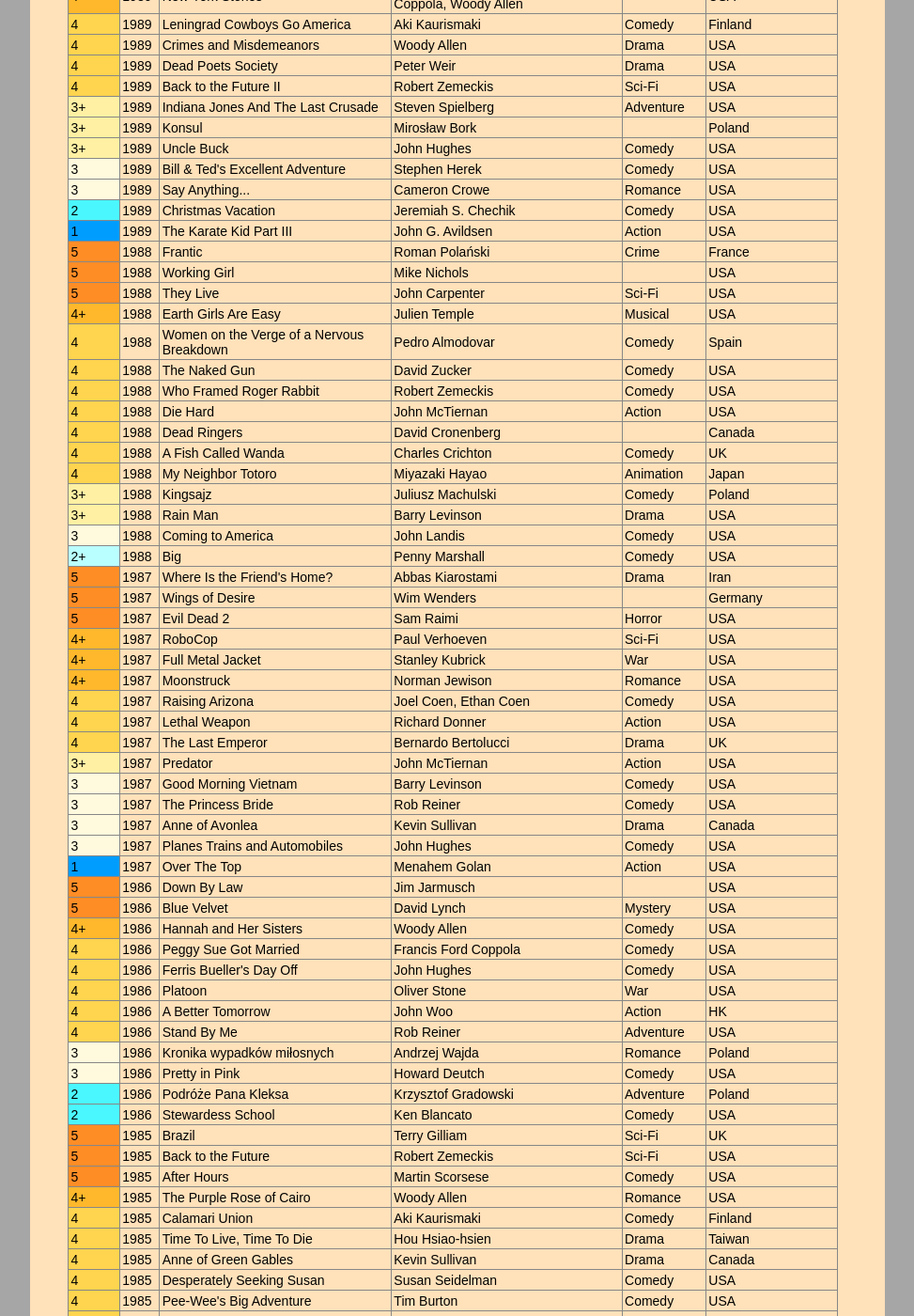
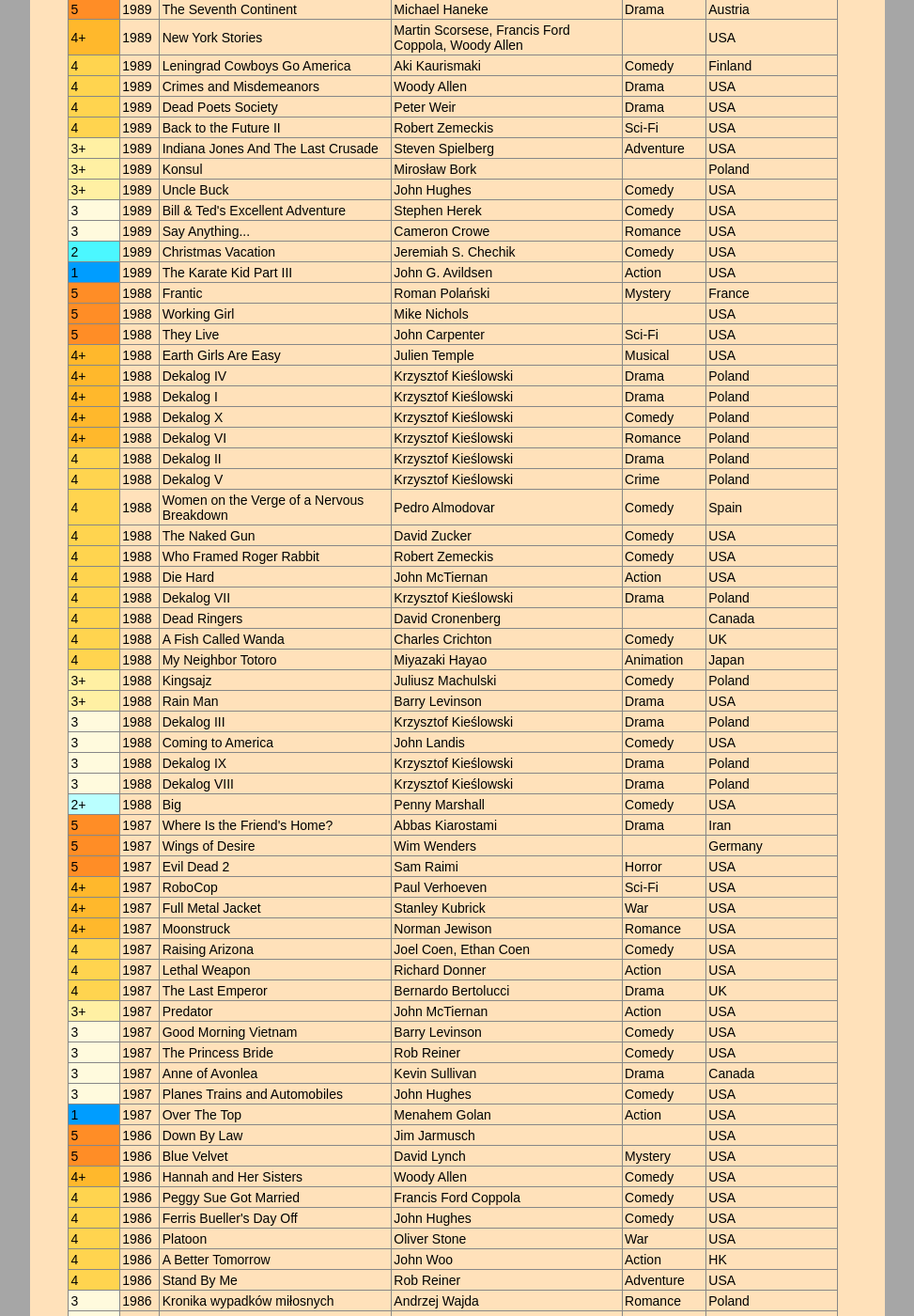
Before and after one commit to witbag/witbag.github.io, a Jekyll site: the page built from likes/index.html, in a window 1280 px wide and 1400 px high, scrolled down 14816 px. Shown: the whole window at 94% size, without its empty margins (153-1126 px from the left). Built offline with Jekyll 4.4.1, drawn with Linux system fonts in a browser that asks for light colours; some of the changed text lies outside the part shown.

Commit message:
Update index.html

```diff
--- a/likes/index.html
+++ b/likes/index.html
@@ -121,6 +121,7 @@
  <tr><td bgcolor=#fffadd>3</td><td>2018</td><td>Crazy Rich Asians</td><td>Jon M. Chu</td><td>Comedy</td><td>USA</td></tr>
  <tr><td bgcolor=#4bf7ff>2</td><td>2018</td><td>Homeland</td><td>Anindya Chatterjee</td><td>Drama</td><td>India, France</td></tr>
  <tr><td bgcolor=#ff8d26>5</td><td>2017</td><td>Get Out</td><td>Jordan Peele</td><td>Horror</td><td>USA</td></tr>
+ <tr><td bgcolor=#ffb82c>4+</td><td>2017</td><td>Thelma</td><td>Joachim Trier</td><td>&nbsp;</td><td>Norway</td></tr>
  <tr><td bgcolor=#ffd44f>4</td><td>2017</td><td>Three Billboards Outside Ebbing, Missouri</td><td>Martin McDonagh</td><td>Drama</td><td>USA, UK</td></tr>
  <tr><td bgcolor=#ffd44f>4</td><td>2017</td><td>Happy End</td><td>Michael Haneke</td><td>Drama</td><td>France</td></tr>
  <tr><td bgcolor=#ffd44f>4</td><td>2017</td><td>Okja </td><td>Bong Joon-ho</td><td>&nbsp;</td><td>South Korea, USA</td></tr>
@@ -488,6 +489,7 @@
  <tr><td bgcolor=#ffd44f>4</td><td>1999</td><td>Dogma</td><td>Kevin Smith</td><td>Comedy</td><td>USA</td></tr>
  <tr><td bgcolor=#ffd44f>4</td><td>1999</td><td>Dług</td><td>Krzysztof Krauze</td><td>Crime</td><td>Poland</td></tr>
  <tr><td bgcolor=#ffd44f>4</td><td>1999</td><td>Man On The Moon</td><td>Milos Forman</td><td>Comedy</td><td>USA</td></tr>
+ <tr><td bgcolor=#ffd44f>4</td><td>1999</td><td>Analyze This</td><td>Harold Ramis</td><td>Comedy</td><td>USA</td></tr>
  <tr><td bgcolor=#ffd44f>4</td><td>1999</td><td>The Sixth Sense</td><td>M. Night Shyamalan</td><td>Mystery</td><td>USA</td></tr>
  <tr><td bgcolor=#ffd44f>4</td><td>1999</td><td>The Matrix</td><td>Andy Wachowski, Lana Wachowski</td><td>Sci-Fi</td><td>USA</td></tr>
  <tr><td bgcolor=#fff0a3>3+</td><td>1999</td><td>Eyes Wide Shut </td><td>Stanley Kubrick</td><td>Mystery</td><td>USA</td></tr>
@@ -498,7 +500,7 @@
  <tr><td bgcolor=#fffadd>3</td><td>1999</td><td>Wild Wild West</td><td>Barry Sonnenfeld</td><td>Comedy</td><td>USA</td></tr>
  <tr><td bgcolor=#fffadd>3</td><td>1999</td><td>South Park: Bigger, Longer & Uncut</td><td>Trey Parker</td><td>Animation</td><td>USA</td></tr>
  <tr><td bgcolor=#fffadd>3</td><td>1999</td><td>The Blair Witch Project</td><td>Daniel Myrick, Eduardo Sanchez</td><td>Horror</td><td>USA</td></tr>
- <tr><td bgcolor=#4bf7ff>2</td><td>1999</td><td>Ogniem i mieczem</td><td>Jerzy Hoffman</td><td>Adventure</td><td>Poland</td></tr>
+ <tr><td bgcolor=#baffff>2+</td><td>1999</td><td>Ogniem i mieczem</td><td>Jerzy Hoffman</td><td>Adventure</td><td>Poland</td></tr>
  <tr><td bgcolor=#4bf7ff>2</td><td>1999</td><td>Alice In Wonderland</td><td>Nick Willing</td><td>Adventure</td><td>USA</td></tr>
  <tr><td bgcolor=#4bf7ff>2</td><td>1999</td><td>Human Traffic</td><td>Justin Kerrigan</td><td>&nbsp;</td><td>UK</td></tr>
  <tr><td bgcolor=#4bf7ff>2</td><td>1999</td><td>10 Things I Hate About You</td><td>Gil Junger</td><td>Romance</td><td>USA</td></tr>
@@ -700,20 +702,30 @@
  <tr><td bgcolor=#fffadd>3</td><td>1989</td><td>Say Anything...</td><td>Cameron Crowe</td><td>Romance</td><td>USA</td></tr>
  <tr><td bgcolor=#4bf7ff>2</td><td>1989</td><td>Christmas Vacation</td><td>Jeremiah S. Chechik</td><td>Comedy</td><td>USA</td></tr>
  <tr><td bgcolor=#009dff>1</td><td>1989</td><td>The Karate Kid Part III</td><td>John G. Avildsen</td><td>Action</td><td>USA</td></tr>
- <tr><td bgcolor=#ff8d26>5</td><td>1988</td><td>Frantic</td><td>Roman Polański</td><td>Crime</td><td>France</td></tr>
+ <tr><td bgcolor=#ff8d26>5</td><td>1988</td><td>Frantic</td><td>Roman Polański</td><td>Mystery</td><td>France</td></tr>
  <tr><td bgcolor=#ff8d26>5</td><td>1988</td><td>Working Girl</td><td>Mike Nichols</td><td>&nbsp;</td><td>USA</td></tr>
  <tr><td bgcolor=#ff8d26>5</td><td>1988</td><td>They Live</td><td>John Carpenter</td><td>Sci-Fi</td><td>USA</td></tr>
  <tr><td bgcolor=#ffb82c>4+</td><td>1988</td><td>Earth Girls Are Easy</td><td>Julien Temple</td><td>Musical</td><td>USA</td></tr>
+ <tr><td bgcolor=#ffb82c>4+</td><td>1988</td><td>Dekalog IV</td><td>Krzysztof Kieślowski</td><td>Drama</td><td>Poland</td></tr>
+ <tr><td bgcolor=#ffb82c>4+</td><td>1988</td><td>Dekalog I</td><td>Krzysztof Kieślowski</td><td>Drama</td><td>Poland</td></tr>
+ <tr><td bgcolor=#ffb82c>4+</td><td>1988</td><td>Dekalog X</td><td>Krzysztof Kieślowski</td><td>Comedy</td><td>Poland</td></tr>
+ <tr><td bgcolor=#ffb82c>4+</td><td>1988</td><td>Dekalog VI</td><td>Krzysztof Kieślowski</td><td>Romance</td><td>Poland</td></tr>
+ <tr><td bgcolor=#ffd44f>4</td><td>1988</td><td>Dekalog II</td><td>Krzysztof Kieślowski</td><td>Drama</td><td>Poland</td></tr>
+ <tr><td bgcolor=#ffd44f>4</td><td>1988</td><td>Dekalog V</td><td>Krzysztof Kieślowski</td><td>Crime</td><td>Poland</td></tr>
  <tr><td bgcolor=#ffd44f>4</td><td>1988</td><td>Women on the Verge of a Nervous Breakdown</td><td>Pedro Almodovar</td><td>Comedy</td><td>Spain</td></tr>
  <tr><td bgcolor=#ffd44f>4</td><td>1988</td><td>The Naked Gun</td><td>David Zucker</td><td>Comedy</td><td>USA</td></tr>
  <tr><td bgcolor=#ffd44f>4</td><td>1988</td><td>Who Framed Roger Rabbit</td><td>Robert Zemeckis</td><td>Comedy</td><td>USA</td></tr>
  <tr><td bgcolor=#ffd44f>4</td><td>1988</td><td>Die Hard</td><td>John McTiernan</td><td>Action</td><td>USA</td></tr>
+ <tr><td bgcolor=#ffd44f>4</td><td>1988</td><td>Dekalog VII</td><td>Krzysztof Kieślowski</td><td>Drama</td><td>Poland</td></tr>
  <tr><td bgcolor=#ffd44f>4</td><td>1988</td><td>Dead Ringers</td><td>David Cronenberg</td><td>&nbsp;</td><td>Canada</td></tr>
  <tr><td bgcolor=#ffd44f>4</td><td>1988</td><td>A Fish Called Wanda</td><td>Charles Crichton</td><td>Comedy</td><td>UK</td></tr>
  <tr><td bgcolor=#ffd44f>4</td><td>1988</td><td>My Neighbor Totoro</td><td>Miyazaki Hayao</td><td>Animation</td><td>Japan</td></tr>
  <tr><td bgcolor=#fff0a3>3+</td><td>1988</td><td>Kingsajz</td><td>Juliusz Machulski</td><td>Comedy</td><td>Poland</td></tr>
  <tr><td bgcolor=#fff0a3>3+</td><td>1988</td><td>Rain Man</td><td>Barry Levinson</td><td>Drama</td><td>USA</td></tr>
+ <tr><td bgcolor=#fffadd>3</td><td>1988</td><td>Dekalog III</td><td>Krzysztof Kieślowski</td><td>Drama</td><td>Poland</td></tr>
  <tr><td bgcolor=#fffadd>3</td><td>1988</td><td>Coming to America</td><td>John Landis</td><td>Comedy</td><td>USA</td></tr>
+ <tr><td bgcolor=#fffadd>3</td><td>1988</td><td>Dekalog IX</td><td>Krzysztof Kieślowski</td><td>Drama</td><td>Poland</td></tr>
+ <tr><td bgcolor=#fffadd>3</td><td>1988</td><td>Dekalog VIII</td><td>Krzysztof Kieślowski</td><td>Drama</td><td>Poland</td></tr>
  <tr><td bgcolor=#baffff>2+</td><td>1988</td><td>Big</td><td>Penny Marshall</td><td>Comedy</td><td>USA</td></tr>
  <tr><td bgcolor=#ff8d26>5</td><td>1987</td><td>Where Is the Friend's Home?</td><td>Abbas Kiarostami</td><td>Drama</td><td>Iran</td></tr>
  <tr><td bgcolor=#ff8d26>5</td><td>1987</td><td>Wings of Desire</td><td>Wim Wenders</td><td>&nbsp;</td><td>Germany</td></tr>
@@ -757,7 +769,7 @@
  <tr><td bgcolor=#fffadd>3</td><td>1985</td><td>The Goonies</td><td>Richard Donner</td><td>Comedy</td><td>USA</td></tr>
  <tr><td bgcolor=#fffadd>3</td><td>1985</td><td>Vabank II</td><td>Juliusz Machulski</td><td>Comedy</td><td>Poland</td></tr>
  <tr><td bgcolor=#fffadd>3</td><td>1985</td><td>The Coca-Cola Kid</td><td>Dušan Makavejev</td><td>Comedy</td><td>Australia</td></tr>
- <tr><td bgcolor=#4bf7ff>2</td><td>1985</td><td>Summer Rental</td><td>Carl Reiner</td><td>Comedy</td><td>USA</td></tr>
+ <tr><td bgcolor=#baffff>2+</td><td>1985</td><td>Summer Rental</td><td>Carl Reiner</td><td>Comedy</td><td>USA</td></tr>
  <tr><td bgcolor=#4bf7ff>2</td><td>1985</td><td>Better Off Dead...</td><td>Savage Steve Holland</td><td>Comedy</td><td>USA</td></tr>
  <tr><td bgcolor=#4bf7ff>2</td><td>1985</td><td>The Jewel of the Nile</td><td>Lewis Teague</td><td>Adventure</td><td>USA</td></tr>
  <tr><td bgcolor=#4bf7ff>2</td><td>1985</td><td>Brewster's Millions</td><td>Walter Hill</td><td>Comedy</td><td>USA</td></tr>
@@ -776,12 +788,12 @@
  <tr><td bgcolor=#ffd44f>4</td><td>1984</td><td>Iceman</td><td>Fred Schepisi</td><td>&nbsp;</td><td>USA</td></tr>
  <tr><td bgcolor=#ffd44f>4</td><td>1984</td><td>Police Academy</td><td>Hugh Wilson</td><td>Comedy</td><td>USA</td></tr>
  <tr><td bgcolor=#ffd44f>4</td><td>1984</td><td>Ghostbusters</td><td>Ivan Reitman</td><td>Comedy</td><td>USA</td></tr>
+ <tr><td bgcolor=#fff0a3>3+</td><td>1984</td><td>Seksmisja</td><td>Juliusz Machulski</td><td>Comedy</td><td>Poland</td></tr>
  <tr><td bgcolor=#fff0a3>3+</td><td>1984</td><td>Top Secret!</td><td>Jim Abrahams, David Zucker, Jerry Zucker</td><td>Comedy</td><td>USA</td></tr>
  <tr><td bgcolor=#fff0a3>3+</td><td>1984</td><td>Indiana Jones and the Temple of Doom</td><td>Steven Spielberg</td><td>Adventure</td><td>USA</td></tr>
  <tr><td bgcolor=#fffadd>3</td><td>1984</td><td>Akademia Pana Kleksa</td><td>Krzysztof Gradowski</td><td>Adventure</td><td>Poland</td></tr>
  <tr><td bgcolor=#fffadd>3</td><td>1984</td><td>Nothing Left to Do but Cry</td><td>Roberto Benigni, Massimo Troisi</td><td>Comedy</td><td>Italy</td></tr>
  <tr><td bgcolor=#fffadd>3</td><td>1984</td><td>Moscow on the Hudson</td><td>Paul Mazursky</td><td>Comedy</td><td>USA</td></tr>
- <tr><td bgcolor=#fffadd>3</td><td>1984</td><td>Seksmisja</td><td>Juliusz Machulski</td><td>Comedy</td><td>Poland</td></tr>
  <tr><td bgcolor=#fffadd>3</td><td>1984</td><td>Revenge Of The Nerds</td><td>Jeff Kanew</td><td>Comedy</td><td>USA</td></tr>
  <tr><td bgcolor=#fffadd>3</td><td>1984</td><td>Splash</td><td>Ron Howard</td><td>Romance</td><td>USA</td></tr>
  <tr><td bgcolor=#fffadd>3</td><td>1984</td><td>Footloose</td><td>Herbert Ross</td><td>Musical</td><td>USA</td></tr>
@@ -800,7 +812,7 @@
  <tr><td bgcolor=#ff8d26>5</td><td>1982</td><td>First Blood</td><td>Ted Kotcheff</td><td>Action</td><td>USA</td></tr>
  <tr><td bgcolor=#ffd44f>4</td><td>1982</td><td>Tootsie</td><td>Sydney Pollack</td><td>Comedy</td><td>USA</td></tr>
  <tr><td bgcolor=#ffd44f>4</td><td>1982</td><td>Fast Times At Ridgemont High</td><td>Amy Heckerling</td><td>Comedy</td><td>USA</td></tr>
- <tr><td bgcolor=#ffd44f>4</td><td>1982</td><td>E.T.</td><td>Steven Spielberg</td><td>Sci-Fi</td><td>USA</td></tr>
+ <tr><td bgcolor=#fff0a3>3+</td><td>1982</td><td>E.T.</td><td>Steven Spielberg</td><td>Sci-Fi</td><td>USA</td></tr>
  <tr><td bgcolor=#ff8d26>5</td><td>1981</td><td>Blow Out</td><td>Brian De Palma</td><td>Crime</td><td>USA</td></tr>
  <tr><td bgcolor=#ff8d26>5</td><td>1981</td><td>The Evil Dead</td><td>Sam Raimi</td><td>Horror</td><td>USA</td></tr>
  <tr><td bgcolor=#ff8d26>5</td><td>1981</td><td>Raiders of the Lost Ark</td><td>Steven Spielberg</td><td>Adventure</td><td>USA</td></tr>
@@ -810,8 +822,8 @@
  <tr><td bgcolor=#ffd44f>4</td><td>1981</td><td>Znachor</td><td>Jerzy Hoffman</td><td>Drama</td><td>Poland</td></tr>
  <tr><td bgcolor=#ffd44f>4</td><td>1981</td><td>Vabank</td><td>Juliusz Machulski</td><td>Comedy</td><td>Poland</td></tr>
  <tr><td bgcolor=#ffd44f>4</td><td>1981</td><td>Time Bandits</td><td>Terry Gilliam</td><td>Adventure</td><td>UK</td></tr>
- <tr><td bgcolor=#ffd44f>4</td><td>1981</td><td>Stripes</td><td>Ivan Reitman</td><td>Comedy</td><td>USA</td></tr>
  <tr><td bgcolor=#fff0a3>3+</td><td>1981</td><td>Southern Comfort</td><td>Walter Hill</td><td>Action</td><td>USA</td></tr>
+ <tr><td bgcolor=#fff0a3>3+</td><td>1981</td><td>Stripes</td><td>Ivan Reitman</td><td>Comedy</td><td>USA</td></tr>
  <tr><td bgcolor=#009dff>1</td><td>1981</td><td>Porky's</td><td>Bob Clark</td><td>Comedy</td><td>USA</td></tr>
  <tr><td bgcolor=#ff8d26>5</td><td>1980</td><td>Raging Bull</td><td>Martin Scorsese</td><td>Drama</td><td>USA</td></tr>
  <tr><td bgcolor=#ff8d26>5</td><td>1980</td><td>Altered States</td><td>Ken Russell</td><td>Horror</td><td>USA</td></tr>
@@ -870,8 +882,8 @@
  <tr><td bgcolor=#ff8d26>5</td><td>1973</td><td>Emperor of the North Pole</td><td>Robert Aldrich</td><td>Adventure</td><td>USA</td></tr>
  <tr><td bgcolor=#ff8d26>5</td><td>1973</td><td>The Holy Mountain</td><td>Alejandro Jodorowsky</td><td>&nbsp;</td><td>Mexico</td></tr>
  <tr><td bgcolor=#ff8d26>5</td><td>1973</td><td>Sleeper</td><td>Woody Allen</td><td>Sci-Fi</td><td>USA</td></tr>
- <tr><td bgcolor=#ff8d26>5</td><td>1973</td><td>American Graffiti</td><td>George Lucas</td><td>&nbsp;</td><td>USA</td></tr>
  <tr><td bgcolor=#ffb82c>4+</td><td>1973</td><td>Soylent Green</td><td>Richard Fleischer</td><td>Sci-Fi</td><td>USA</td></tr>
+ <tr><td bgcolor=#ffb82c>4+</td><td>1973</td><td>American Graffiti</td><td>George Lucas</td><td>&nbsp;</td><td>USA</td></tr>
  <tr><td bgcolor=#ffb82c>4+</td><td>1973</td><td>Mean Streets</td><td>Martin Scorsese</td><td>Crime</td><td>USA</td></tr>
  <tr><td bgcolor=#ffd44f>4</td><td>1973</td><td>Iluminacja</td><td>Krzysztof Zanussi</td><td>&nbsp;</td><td>Poland</td></tr>
  <tr><td bgcolor=#ffd44f>4</td><td>1973</td><td>Charley Varrick</td><td>Don Siegel</td><td>Action</td><td>USA</td></tr>
@@ -968,9 +980,10 @@
  <tr><td bgcolor=#ff8d26>5</td><td>1958</td><td>Cairo Station</td><td>Youssef Chahine</td><td>Drama</td><td>Egypt</td></tr>
  <tr><td bgcolor=#ff8d26>5</td><td>1958</td><td>Popiół i diament</td><td>Andrzej Wajda</td><td>&nbsp;</td><td>Poland</td></tr>
  <tr><td bgcolor=#ff6b26>5+</td><td>1957</td><td>Paths of Glory</td><td>Stanley Kubrick</td><td>War</td><td>USA</td></tr>
+ <tr><td bgcolor=#ff8d26>5</td><td>1957</td><td>Wild Strawberries</td><td>Ingmar Bergman</td><td>Drama</td><td>Sweden</td></tr>
  <tr><td bgcolor=#ffb82c>4+</td><td>1957</td><td>Eroica</td><td>Andrzej Munk</td><td>Comedy</td><td>Poland</td></tr>
  <tr><td bgcolor=#ffd44f>4</td><td>1957</td><td>12 Angry Men</td><td>Sidney Lumet</td><td>Drama</td><td>USA</td></tr>
- <tr><td bgcolor=#ff8d26>5</td><td>1956</td><td>Kanał</td><td>Andrzej Wajda</td><td>War</td><td>Poland</td></tr>
+ <tr><td bgcolor=#ffb82c>4+</td><td>1956</td><td>Kanał</td><td>Andrzej Wajda</td><td>War</td><td>Poland</td></tr>
  <tr><td bgcolor=#ffd44f>4</td><td>1956</td><td>Invasion of the Body Snatchers</td><td>Don Siegel</td><td>Sci-Fi</td><td>USA</td></tr>
  <tr><td bgcolor=#ffd44f>4</td><td>1956</td><td>The Searchers</td><td>John Ford</td><td>Western</td><td>USA</td></tr>
  <tr><td bgcolor=#ff8d26>5</td><td>1955</td><td>Pather Panchali</td><td>Satyajit Ray</td><td>Drama</td><td>India</td></tr>
```
Also changed, not shown: other parts of likes/index.html (+1 -1 lines).
